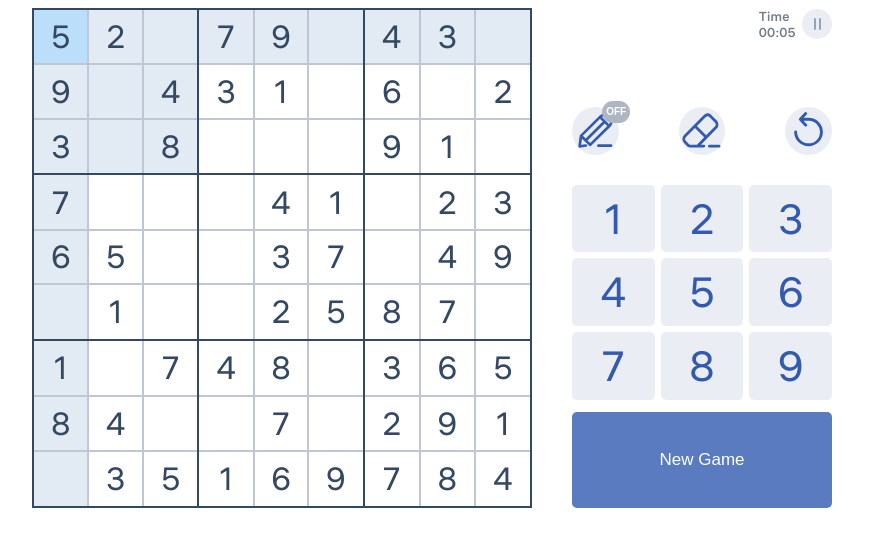
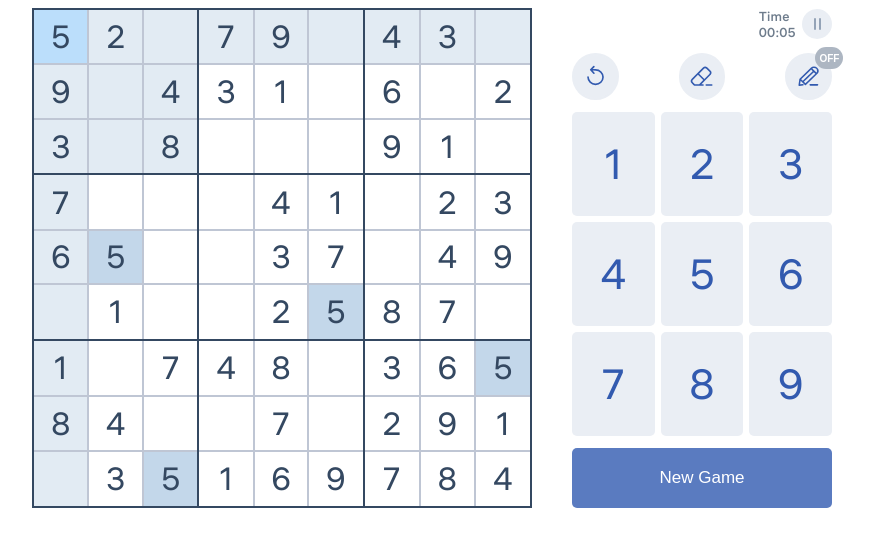
Before and after one commit to rzamfira/sudoku_react, a React (Vite) app: page / in a window 1280 px wide. Shown: the top 546 px of the page, without its empty margins (208-1082 px from the left). Built offline with nearby package versions, Linux system fonts and the light colour scheme.

Commit message:
fix: timer and design issues

```diff
--- a/src/App.css
+++ b/src/App.css
@@ -2,11 +2,10 @@
 
     display: grid;
     grid-template-columns: 2fr 1fr;
-    grid-template-rows: auto auto auto auto;
+    grid-template-rows: auto 1fr auto;
     grid-template-areas:
         "board timer"
         "board controls"
-        "board numpad"
         "board newGame";
 
     column-gap: clamp(12px, 2vw, 20px);
@@ -16,3 +15,14 @@
     margin-inline: auto;
     box-sizing: border-box;
 }
+
+.controls-section {
+    grid-area: controls;
+    width: 100%;
+    display: flex;
+    flex-direction: column;
+    align-items: stretch;
+    justify-content: space-between;
+    box-sizing: border-box;
+    gap: 12px;
+}
--- a/src/App.jsx
+++ b/src/App.jsx
@@ -54,9 +54,9 @@ export default function App() {
     handleCellSelect(0, 0);
     setHistory([]);
     setNotesBoard(initializeNotesBoard());
-    resetTimer(isPaused);
+    resetTimer();
 
-  }, [generateNewGame, handleCellSelect, resetTimer, isPaused]);
+  }, [generateNewGame, handleCellSelect, resetTimer]);
 
   const toggleNotesMode = useCallback(() => {
     setNotesMode(prev => !prev);
@@ -117,8 +117,10 @@ export default function App() {
       )}
 
       <Timer elapsedTime={elapsedTime} isPaused={isPaused} togglePause={togglePause} />
-      <GameControls updateCell={updateCell} notesMode={notesMode} toggleNotesMode={toggleNotesMode} onUndo={handleUndo} handleClick={handlePausedInteraction} />
-      <Numpad updateCell={updateCell} handleClick={handlePausedInteraction} />
+      <div className="controls-section">
+        <GameControls updateCell={updateCell} notesMode={notesMode} toggleNotesMode={toggleNotesMode} onUndo={handleUndo} handleClick={handlePausedInteraction} />
+        <Numpad updateCell={updateCell} handleClick={handlePausedInteraction} />
+      </div>
       <NewGame onNewGame={handleNewGame} />
 
     </div>
--- a/src/hooks/useTimer.js
+++ b/src/hooks/useTimer.js
@@ -9,13 +9,9 @@ export function useTimer() {
     useEffect(() => {
 
         if (isPaused) {
-
-            if (intervalRef.current) {
-                clearInterval(intervalRef.current);
-                intervalRef.current = null;
-            }
+            clearInterval(intervalRef.current);
+            intervalRef.current = null;
             return;
-
         }
 
         intervalRef.current = setInterval(() => {
@@ -23,32 +19,18 @@ export function useTimer() {
         }, 1000);
 
         return () => {
-            if (intervalRef.current) {
-                clearInterval(intervalRef.current);
-            }
+            clearInterval(intervalRef.current);
         };
 
-    }, [isPaused]);
+    }, [isPaused, elapsedTime]);
 
     const togglePause = useCallback(() => {
         setIsPaused(prev => !prev);
     }, []);
 
-    const resetTimer = useCallback((currentIsPaused) => {
-
-        if (intervalRef.current) {
-            clearInterval(intervalRef.current);
-            intervalRef.current = null;
-        }
+    const resetTimer = useCallback(() => {
         setElapsedTime(0);
         setIsPaused(false);
-
-        if (!currentIsPaused) {
-            intervalRef.current = setInterval(() => {
-                setElapsedTime(prev => prev + 1);
-            }, 1000);
-        }
-
     }, []);
 
     return { elapsedTime, isPaused, togglePause, resetTimer };
--- a/src/index.css
+++ b/src/index.css
@@ -38,22 +38,3 @@ html {
     cursor: default;
     font-family: Hauss, "sans-serif";
 }
-
-.App {
-
-    display: grid;
-    grid-template-columns: 2fr 1fr;
-    grid-template-rows: auto 1fr auto;
-    grid-template-areas:
-        "board timer"
-        "board controls"
-        "board newGame";
-
-    column-gap: clamp(12px, 2vw, 20px);
-    row-gap: clamp(8px, 1.5vw, 12px);
-    width: min(100%, 800px);
-
-    margin-inline: auto;
-    box-sizing: border-box;
-
-}
--- a/src/layout/controls-panel/GameControls.css
+++ b/src/layout/controls-panel/GameControls.css
@@ -27,6 +27,12 @@
 
 .game-controls-button:hover {
     background-color: var(--color-button-hover);
+}
+
+.game-controls-button img {
+    width: 60%;
+    height: 60%;
+    object-fit: contain;
 }
 
 #notes-button::after {
@@ -64,7 +70,7 @@
 }
 
 .icon-game-action {
-    height: 100%;
+    height: 60%;
     left: 50%;
     pointer-events: none;
     position: absolute;
--- a/src/layout/controls-panel/GameControls.jsx
+++ b/src/layout/controls-panel/GameControls.jsx
@@ -7,9 +7,9 @@ export default function GameControls({ updateCell, notesMode, toggleNotesMode, o
 
   return (
     <div className="game-controls">
+      <button className="game-controls-button" id="undo-button" onClick={() => handleClick(onUndo)}><img src={UndoIcon} alt="Undo" /></button>
+      <button className="game-controls-button" id="erase-button" onClick={() => handleClick(() => updateCell('.'))}><img src={EraseIcon} alt="Erase" /></button>
       <button className={`game-controls-button ${notesMode ? 'notes-active' : ''}`} id="notes-button" onClick={() => handleClick(toggleNotesMode)}><img src={NotesIcon} alt="Notes" /></button>
-      <button className="game-controls-button" id="erase-button" onClick={() => handleClick(() => updateCell('.'))}><img src={EraseIcon} alt="Erase" /></button>
-      <button className="game-controls-button" id="undo-button" onClick={() => handleClick(onUndo)}><img src={UndoIcon} alt="Undo" /></button>
     </div>
   );
 
--- a/src/layout/controls-panel/NewGame.css
+++ b/src/layout/controls-panel/NewGame.css
@@ -5,6 +5,7 @@
 
 .new-game-button {
 
+    width: 100%;
     min-height: 60px;
     padding: 0 16px;
     background-color: var(--color-new-game-button);
--- a/src/layout/controls-panel/Numpad.css
+++ b/src/layout/controls-panel/Numpad.css
@@ -1,12 +1,10 @@
 .numpad {
-    grid-area: numpad;
     flex: 1;
     display: grid;
     grid-template-columns: repeat(3, 1fr);
     grid-template-rows: repeat(3, 1fr);
     gap: 6px;
     width: 100%;
-
 }
 
 .numpad-button {
--- a/src/layout/controls-panel/Timer.css
+++ b/src/layout/controls-panel/Timer.css
@@ -15,7 +15,7 @@
     margin: 0 0 1px;
     width: 100%;
     align-self: start;
-    justify-content: flex-end;
+    justify-content: flex-end
 }
 
 .timer-class {
@@ -72,8 +72,11 @@
 
 .play-icon {
     display: none;
-    width: 14px;
+    width: 12px;
     height: 14px;
+    background-image: url("/icons/play.svg");
+    background-position: center;
+    background-size: contain;
 }
 
 .App.is-paused .pause-button .pause-icon {
--- a/src/layout/sudoku-board/Cell.css
+++ b/src/layout/sudoku-board/Cell.css
@@ -36,6 +36,10 @@
 
 .neighbour {
     background-color: var(--color-highlight-neighbors);
+}
+
+.same-value {
+    background-color: var(--color-highlight-same-value);
 }
 
 .conflict {
@@ -86,6 +90,6 @@
     display: none;
 }
 
-.App.is-paused .cell:is(.neighbour, .valid-value, .invalid-value, .selected, .conflict) {
+.App.is-paused .cell:is(.neighbour, .valid-value, .invalid-value, .selected, .conflict, .same-value) {
     background-color: var(--color-white);
 }
--- a/src/layout/sudoku-board/Cell.jsx
+++ b/src/layout/sudoku-board/Cell.jsx
@@ -10,10 +10,18 @@ export default function Cell({ rowIndex, columnIndex }) {
 
     const { initialPuzzle, boardValues, selectedCell, onSelectCell, conflicts, notesBoard, handleClick } = useContext(BoardContext);
 
-    const displayValue = useMemo(() => {
+    const currentCellDisplayValue = useMemo(() => {
         const cellValue = boardValues[rowIndex][columnIndex];
         return cellValue === 0 || cellValue === '.' ? '' : cellValue;
     }, [boardValues, rowIndex, columnIndex]);
+
+    const isSameValueAsSelected = useMemo(() => {
+
+        const currentCellValue = boardValues[rowIndex][columnIndex];
+        const selectedCellValue = boardValues[selectedCell.rowIndex][selectedCell.columnIndex];
+
+        return currentCellValue !== '.' && currentCellValue === selectedCellValue;
+    }, [selectedCell, boardValues, rowIndex, columnIndex]);
 
     const cellNotes = useMemo(() =>
         notesBoard[rowIndex][columnIndex],
@@ -47,6 +55,7 @@ export default function Cell({ rowIndex, columnIndex }) {
         isCurrentCellSelected && 'selected',
         isNeighbourOfSelectedCell && 'neighbour',
         hasCurrentCellConflict && 'conflict',
+        isSameValueAsSelected && 'same-value',
         isCurrentCellEditable && hasCurrentCellConflict && 'invalid-value',
         isCurrentCellEditable && !hasCurrentCellConflict && 'valid-value',
         borderClasses
@@ -59,8 +68,8 @@ export default function Cell({ rowIndex, columnIndex }) {
                 e.stopPropagation();
                 handleClick(() => onSelectCell(rowIndex, columnIndex));
             }}>
-            {displayValue ? (
-                <span className="cell-content">{displayValue}</span>
+            {currentCellDisplayValue ? (
+                <span className="cell-content">{currentCellDisplayValue}</span>
             ) : (
                 <div className="notes-grid">
                     {NOTE_NUMBERS.map(note => (
```
